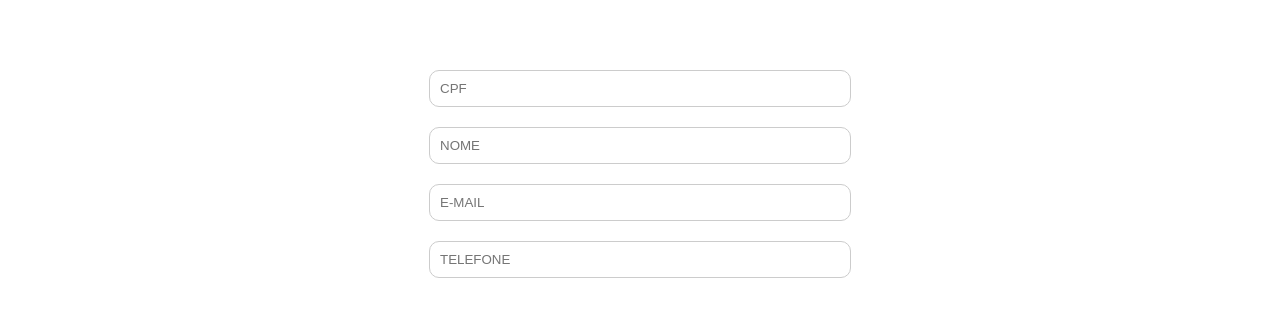
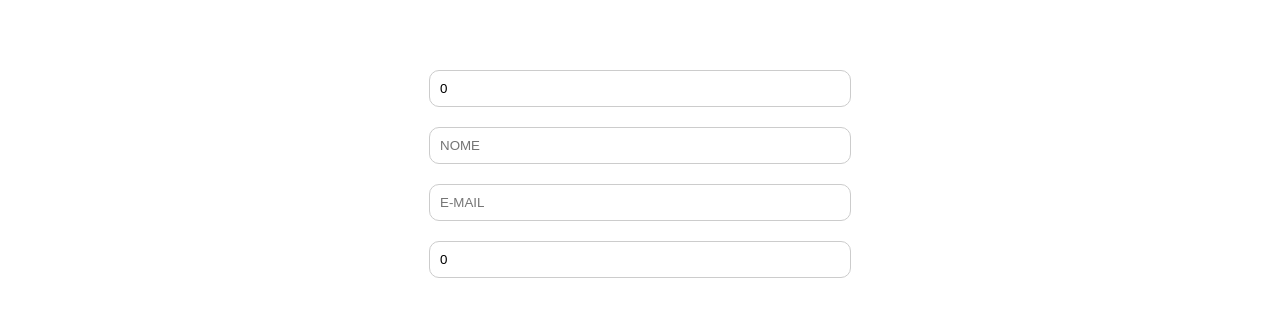
Before and after one commit to viannajoao/cafeteriaStarTech, an Angular app: page /cadastrar in a window 1280 px wide. Shown: the part 272-588 px from the top of the page. Built offline with nearby package versions, Linux system fonts and the light colour scheme.

Commit message:
commitado

```diff
--- a/src/app/components/cadastro/cadastro.component.html
+++ b/src/app/components/cadastro/cadastro.component.html
@@ -2,14 +2,14 @@
   <h1>Cadastrar Cliente</h1>
 
   <form class="container-form">
-    <input type="text" placeholder="CPF">
-    <input type="text" placeholder="NOME">
-    <input type="text" placeholder="E-MAIL">
-    <input type="text" placeholder="TELEFONE">
+    <input type="number" placeholder="CPF" name="cpf" [(ngModel)]="client.cpf">
+    <input type="text" placeholder="NOME" name="name" [(ngModel)]="client.name">
+    <input type="text" placeholder="E-MAIL" name="email" [(ngModel)]="client.email">
+    <input type="number" placeholder="TELEFONE" name="tel" [(ngModel)]="client.tel">
 
   </form>
   <div class="action">
-    <button routerLink="/" class="btn1">Cadastrar</button>
+    <button class="btn1" (click)="cadastrar()">Cadastrar</button>
     <button routerLink="/" class="btn2">Cancelar</button>
   </div>
 </div>
--- a/src/app/components/cadastro/cadastro.component.ts
+++ b/src/app/components/cadastro/cadastro.component.ts
@@ -1,13 +1,41 @@
 import { Component } from '@angular/core';
 import { RouterLink } from '@angular/router';
+import { Client } from '../../models/Client';
+import { ClientService } from '../../servico/client.service';
+import { FormsModule } from '@angular/forms';
+import { CommonModule } from '@angular/common';
 
 @Component({
   selector: 'app-cadastro',
   standalone: true,
-  imports: [RouterLink],
+  imports: [RouterLink, FormsModule, CommonModule],
   templateUrl: './cadastro.component.html',
   styleUrl: './cadastro.component.css'
 })
 export class CadastroComponent {
 
+  client = new Client();
+
+  clients:Client[] = [];
+
+  constructor(private service:ClientService){}
+
+  cadastrar():void{
+
+    try{
+    this.service.cadastrar(this.client)
+    .subscribe(retorno => {
+      this.clients.push(retorno)
+      this.client = new Client()
+    })
+    }catch{
+      alert("problema ao realizar o cadastro")
+    }
+
+    alert("Cliente cadastrado")
+
+
+
+  }
+
 }
--- a/src/app/servico/client.service.ts
+++ b/src/app/servico/client.service.ts
@@ -9,10 +9,15 @@ import { Client } from '../models/Client';
 export class ClientService {
 
   private url:string = 'http://localhost:8080';
+  private urlPost:string = 'http://localhost:8080/cadastrar'
 
   constructor(private http:HttpClient) { }
 
   selecionar():Observable<Client[]>{
       return this.http.get<Client[]>(this.url)
   }
+
+  cadastrar(obj:Client):Observable<Client>{
+    return this.http.post<Client>(this.urlPost, obj);
+  }
 }
```
